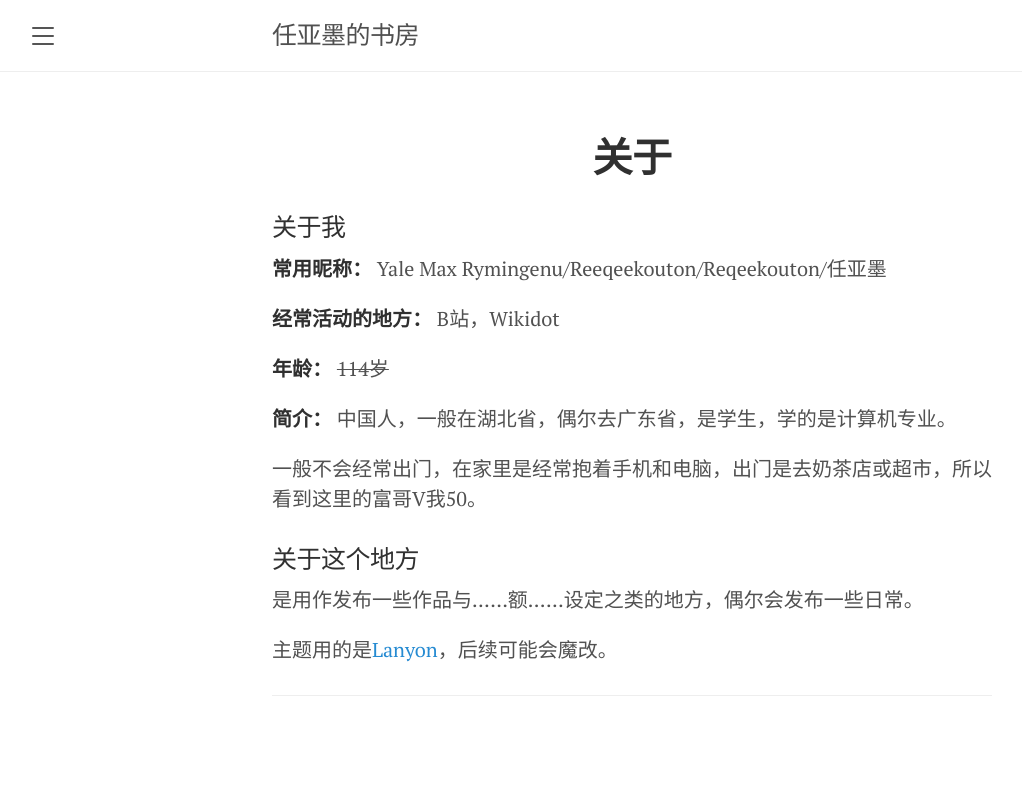
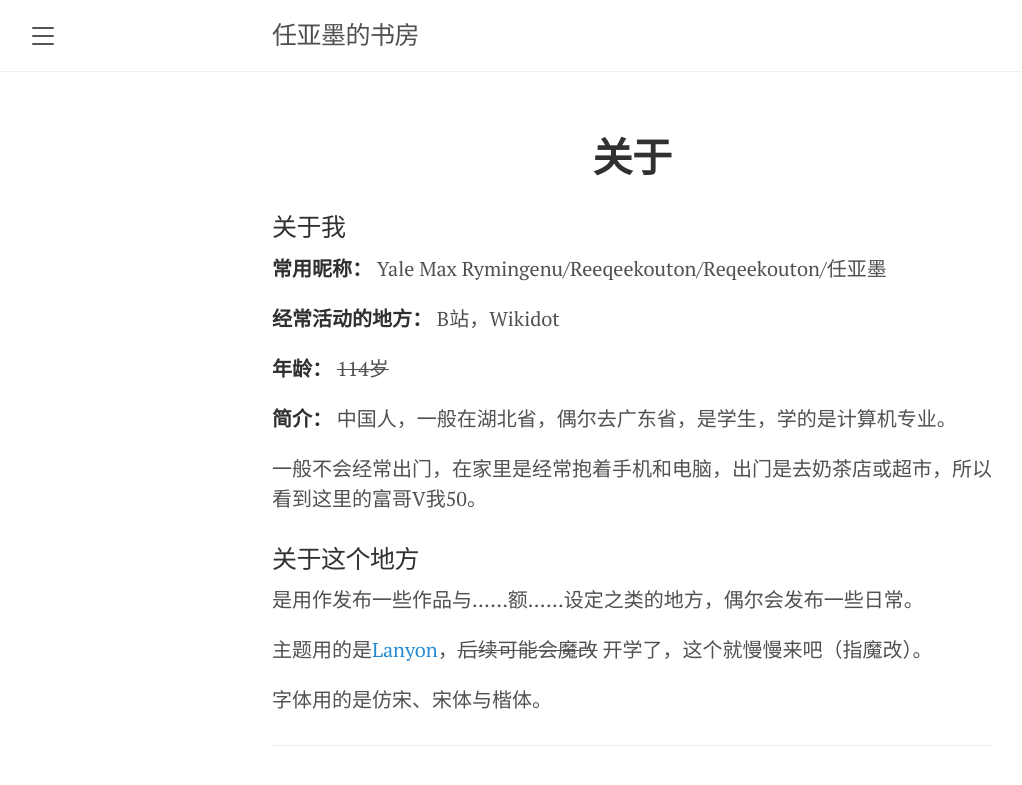
Before and after one commit to Reqeekouton/reqeekouton.github.io, a Jekyll site: the page built from about.md, in a window 1280 px wide. Shown: the top 785 px of the page, without its empty margins (8-1030 px from the left). Built offline with Jekyll 4.4.1, drawn with Linux system fonts in a browser that asks for light colours; some web fonts are replaced.

Commit message:
Add files via upload

```diff
--- a/about.md
+++ b/about.md
@@ -19,4 +19,6 @@ title: 关于
 
 是用作发布一些作品与……额……设定之类的地方，偶尔会发布一些日常。
 
-主题用的是[Lanyon](https://github.com/poole/lanyon)，后续可能会魔改。
+主题用的是[Lanyon](https://github.com/poole/lanyon)，~~后续可能会魔改~~ 开学了，这个就慢慢来吧（指魔改）。
+
+字体用的是仿宋、宋体与楷体。
```
